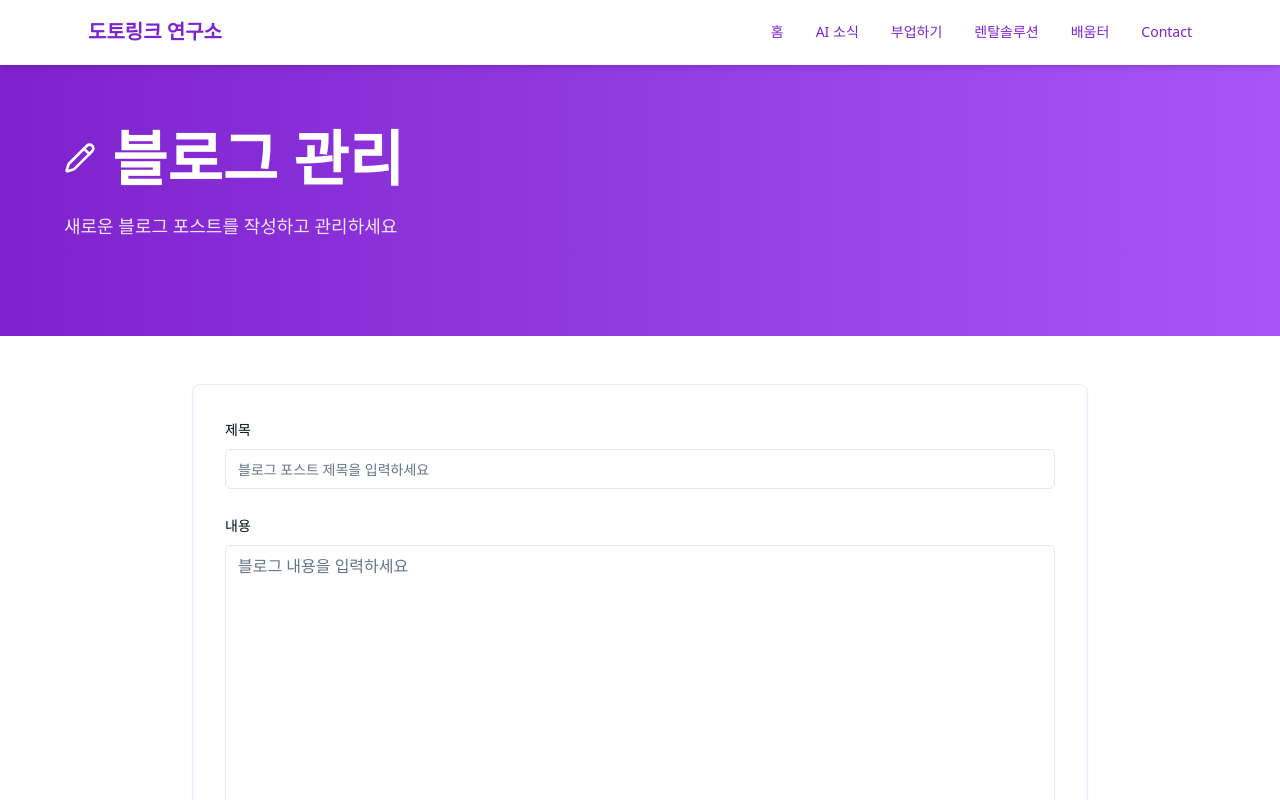
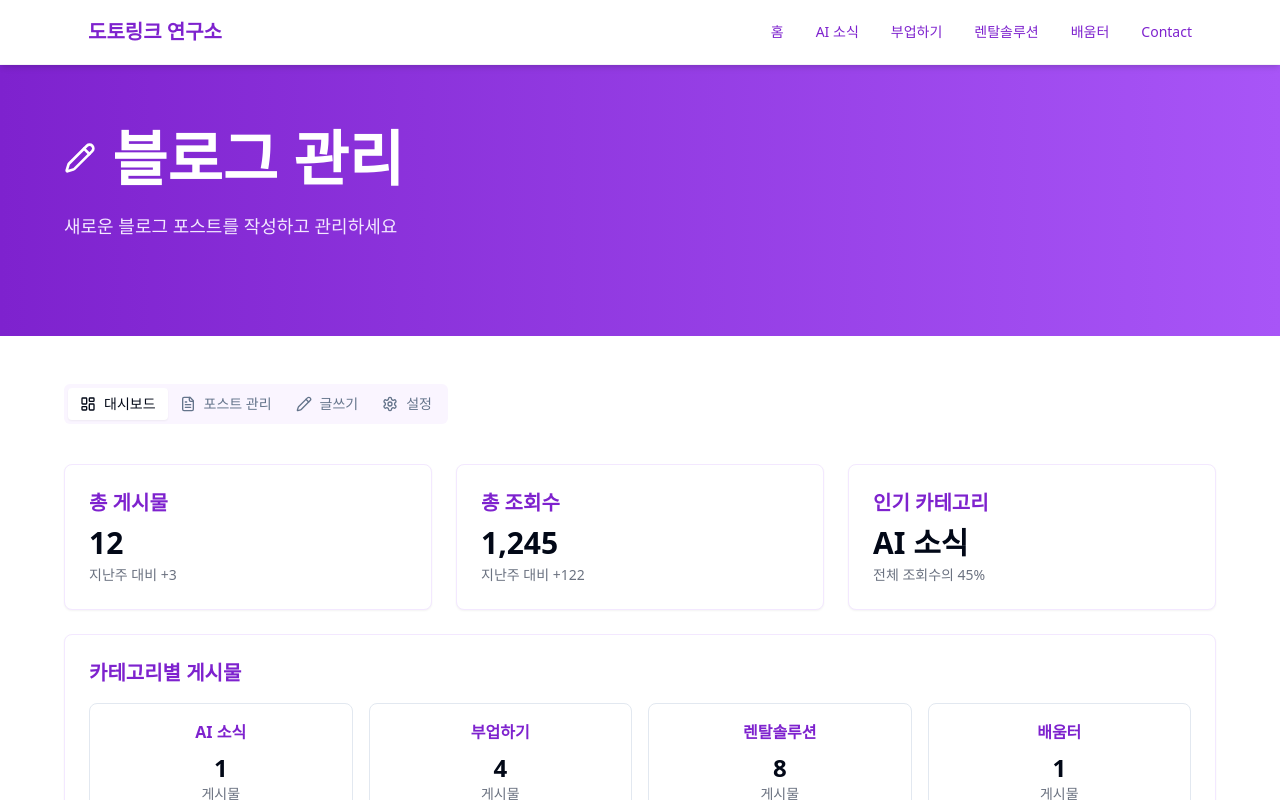
Before and after one commit to dotolinklab/dotos, a React (Vite) app: page /admin/blog in a window 1280 px wide. Shown: the top 800 px of the page. Built offline with nearby package versions, Linux system fonts and the light colour scheme.

Commit message:
feat: Implement admin page structure
Refactor the admin page to include dashboard, post management, and settings sections. The categories should be aligned with the main page's categories.

```diff
--- a/src/pages/BlogAdmin.tsx
+++ b/src/pages/BlogAdmin.tsx
@@ -5,12 +5,26 @@ import { Button } from '@/components/ui/button';
 import { Input } from '@/components/ui/input';
 import { Textarea } from '@/components/ui/textarea';
 import { Label } from '@/components/ui/label';
-import { Pencil } from 'lucide-react';
+import { Pencil, LayoutDashboard, FileText, Settings } from 'lucide-react';
 import { toast } from 'sonner';
+import { Tabs, TabsContent, TabsList, TabsTrigger } from '@/components/ui/tabs';
+import { Table, TableBody, TableCell, TableHead, TableHeader, TableRow } from '@/components/ui/table';
 
 const BlogAdmin = () => {
   const [title, setTitle] = useState('');
   const [content, setContent] = useState('');
+  const [category, setCategory] = useState('AI 소식');
+
+  // Sample categories from main page
+  const categories = ['AI 소식', '부업하기', '렌탈솔루션', '배움터'];
+
+  // Sample posts data for the management tab
+  const samplePosts = [
+    { id: 1, title: 'ChatGPT-5 출시', category: 'AI 소식', date: '2025-04-21', status: '게시됨' },
+    { id: 2, title: '2025년 가장 수익성 높은 온라인 부업 TOP 5', category: '부업하기', date: '2025-04-18', status: '게시됨' },
+    { id: 3, title: '비개발자를 위한 AI 활용법: 기초 가이드', category: '배움터', date: '2025-04-15', status: '게시됨' },
+    { id: 4, title: '임시 저장된 글', category: '렌탈솔루션', date: '2025-04-22', status: '임시저장' },
+  ];
 
   const handleSubmit = (e: React.FormEvent) => {
     e.preventDefault();
@@ -18,6 +32,7 @@ const BlogAdmin = () => {
     toast.success('블로그 포스트가 저장되었습니다.');
     setTitle('');
     setContent('');
+    setCategory('AI 소식');
   };
 
   return (
@@ -36,7 +51,113 @@ const BlogAdmin = () => {
       </section>
 
       <section className="py-12 px-4">
-        <div className="max-w-4xl mx-auto">
+        <div className="max-w-6xl mx-auto">
+          <Tabs defaultValue="dashboard" className="w-full">
+            <TabsList className="mb-8 bg-purple-50">
+              <TabsTrigger value="dashboard" className="flex items-center gap-2">
+                <LayoutDashboard className="w-4 h-4" />
+                대시보드
+              </TabsTrigger>
+              <TabsTrigger value="posts" className="flex items-center gap-2">
+                <FileText className="w-4 h-4" />
+                포스트 관리
+              </TabsTrigger>
+              <TabsTrigger value="write" className="flex items-center gap-2">
+                <Pencil className="w-4 h-4" />
+                글쓰기
+              </TabsTrigger>
+              <TabsTrigger value="settings" className="flex items-center gap-2">
+                <Settings className="w-4 h-4" />
+                설정
+              </TabsTrigger>
+            </TabsList>
+
+            {/* Dashboard Content */}
+            <TabsContent value="dashboard" className="space-y-6">
+              <div className="grid grid-cols-1 md:grid-cols-3 gap-6">
+                <div className="bg-white rounded-lg shadow-sm p-6 border border-purple-100">
+                  <h3 className="text-xl font-bold mb-2 text-purple-700">총 게시물</h3>
+                  <p className="text-3xl font-bold">12</p>
+                  <p className="text-sm text-gray-500 mt-1">지난주 대비 +3</p>
+                </div>
+                <div className="bg-white rounded-lg shadow-sm p-6 border border-purple-100">
+                  <h3 className="text-xl font-bold mb-2 text-purple-700">총 조회수</h3>
+                  <p className="text-3xl font-bold">1,245</p>
+                  <p className="text-sm text-gray-500 mt-1">지난주 대비 +122</p>
+                </div>
+                <div className="bg-white rounded-lg shadow-sm p-6 border border-purple-100">
+                  <h3 className="text-xl font-bold mb-2 text-purple-700">인기 카테고리</h3>
+                  <p className="text-3xl font-bold">AI 소식</p>
+                  <p className="text-sm text-gray-500 mt-1">전체 조회수의 45%</p>
+                </div>
+              </div>
+
+              <div className="bg-white rounded-lg shadow-sm p-6 border border-purple-100">
+                <h3 className="text-xl font-bold mb-4 text-purple-700">카테고리별 게시물</h3>
+                <div className="grid grid-cols-2 md:grid-cols-4 gap-4">
+                  {categories.map((cat) => (
+                    <div key={cat} className="p-4 border rounded-lg text-center">
+                      <p className="font-semibold text-purple-700">{cat}</p>
+                      <p className="text-2xl font-bold mt-2">{Math.floor(Math.random() * 10)}</p>
+                      <p className="text-sm text-gray-500">게시물</p>
+                    </div>
+                  ))}
+                </div>
+              </div>
+            </TabsContent>
+
+            {/* Posts Management Content */}
+            <TabsContent value="posts" className="space-y-6">
+              <div className="bg-white rounded-lg shadow-sm p-6 border border-purple-100">
+                <div className="flex justify-between items-center mb-6">
+                  <h3 className="text-xl font-bold text-purple-700">게시물 관리</h3>
+                  <Button className="bg-purple-700 hover:bg-purple-800">
+                    새 글 작성
+                  </Button>
+                </div>
+
+                <div className="rounded-md border">
+                  <Table>
+                    <TableHeader>
+                      <TableRow>
+                        <TableHead>제목</TableHead>
+                        <TableHead>카테고리</TableHead>
+                        <TableHead>작성일</TableHead>
+                        <TableHead>상태</TableHead>
+                        <TableHead>관리</TableHead>
+                      </TableRow>
+                    </TableHeader>
+                    <TableBody>
+                      {samplePosts.map((post) => (
+                        <TableRow key={post.id}>
+                          <TableCell className="font-medium">{post.title}</TableCell>
+                          <TableCell>{post.category}</TableCell>
+                          <TableCell>{post.date}</TableCell>
+                          <TableCell>
+                            <span className={`px-2 py-1 rounded-full text-xs ${
+                              post.status === '게시됨'
+                                ? 'bg-green-100 text-green-800'
+                                : 'bg-yellow-100 text-yellow-800'
+                            }`}>
+                              {post.status}
+                            </span>
+                          </TableCell>
+                          <TableCell>
+                            <div className="flex gap-2">
+                              <Button variant="outline" size="sm">수정</Button>
+                              <Button variant="outline" size="sm" className="text-red-500 hover:text-red-600">삭제</Button>
+                            </div>
+                          </TableCell>
+                        </TableRow>
+                      ))}
+                    </TableBody>
+                  </Table>
+                </div>
+              </div>
+            </TabsContent>
+
+            {/* Write Content */}
+            <TabsContent value="write" className="space-y-6">
               <div className="bg-white rounded-lg shadow-sm p-8 border border-purple-100">
                 <form onSubmit={handleSubmit} className="space-y-6">
                   <div className="space-y-2">
@@ -48,6 +169,20 @@ const BlogAdmin = () => {
                       placeholder="블로그 포스트 제목을 입력하세요"
                       className="text-lg"
                     />
+                  </div>
+
+                  <div className="space-y-2">
+                    <Label htmlFor="category">카테고리</Label>
+                    <select
+                      id="category"
+                      value={category}
+                      onChange={(e) => setCategory(e.target.value)}
+                      className="w-full border border-gray-300 rounded-md px-4 py-2 focus:outline-none focus:ring-2 focus:ring-purple-500"
+                    >
+                      {categories.map((cat) => (
+                        <option key={cat} value={cat}>{cat}</option>
+                      ))}
+                    </select>
                   </div>
 
                   <div className="space-y-2">
@@ -68,6 +203,7 @@ const BlogAdmin = () => {
                       onClick={() => {
                         setTitle('');
                         setContent('');
+                        setCategory('AI 소식');
                       }}
                     >
                       초기화
@@ -78,6 +214,51 @@ const BlogAdmin = () => {
                   </div>
                 </form>
               </div>
+            </TabsContent>
+
+            {/* Settings Content */}
+            <TabsContent value="settings" className="space-y-6">
+              <div className="bg-white rounded-lg shadow-sm p-8 border border-purple-100">
+                <h3 className="text-xl font-bold mb-6 text-purple-700">블로그 설정</h3>
+
+                <div className="space-y-6">
+                  <div className="space-y-2">
+                    <Label htmlFor="blogName">블로그 이름</Label>
+                    <Input id="blogName" defaultValue="AI 블로그" placeholder="블로그 이름을 입력하세요" />
+                  </div>
+
+                  <div className="space-y-2">
+                    <Label htmlFor="blogDescription">블로그 설명</Label>
+                    <Textarea id="blogDescription" defaultValue="AI 관련 최신 소식과 정보를 제공하는 블로그입니다." placeholder="블로그 설명을 입력하세요" />
+                  </div>
+
+                  <h4 className="text-lg font-semibold mt-8 mb-4 text-purple-700">카테고리 관리</h4>
+
+                  <div className="space-y-4">
+                    {categories.map((cat, index) => (
+                      <div key={index} className="flex items-center gap-4">
+                        <Input defaultValue={cat} />
+                        <Button variant="outline" size="sm" className="text-red-500 hover:text-red-600">
+                          삭제
+                        </Button>
+                      </div>
+                    ))}
+
+                    <div className="flex items-center gap-4 mt-4">
+                      <Input placeholder="새 카테고리 이름" />
+                      <Button variant="outline">추가</Button>
+                    </div>
+                  </div>
+
+                  <div className="flex justify-end mt-8">
+                    <Button className="bg-purple-700 hover:bg-purple-800">
+                      설정 저장하기
+                    </Button>
+                  </div>
+                </div>
+              </div>
+            </TabsContent>
+          </Tabs>
         </div>
       </section>
     </div>
```
Lines whose indentation alone changed are shown as unchanged.
